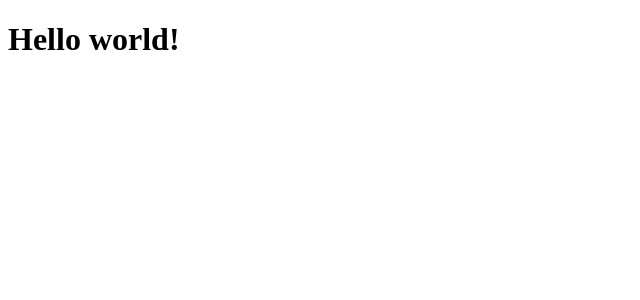
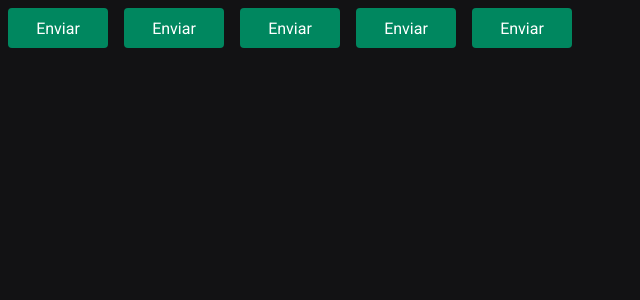
Before and after one commit to LusoNetto/timer-pomodoro-reactjs, a React (Vite) app: page / in a window 1280 px wide. Shown: the top 300 px of the page, without its empty margins (0-640 px from the left). Built offline with nearby package versions, Linux system fonts and the light colour scheme.

Commit message:
create base of project using style components

```diff
--- a/index.html
+++ b/index.html
@@ -2,6 +2,9 @@
 <html lang="en">
   <head>
     <meta charset="UTF-8" />
+    <link rel="preconnect" href="https://fonts.googleapis.com"/>
+    <link rel="preconnect" href="https://fonts.gstatic.com" crossorigin/>
+    <link href="https://fonts.googleapis.com/css2?family=Roboto+Mono:wght@700&family=Roboto:wght@400;700&display=swap" rel="stylesheet"/>
     <meta name="viewport" content="width=device-width, initial-scale=1.0" />
     <title>Ignite Timer</title>
   </head>
--- a/package.json
+++ b/package.json
@@ -9,8 +9,10 @@
     "preview": "vite preview"
   },
   "dependencies": {
+    "@types/styled-components": "^5.1.26",
     "react": "^18.2.0",
-    "react-dom": "^18.2.0"
+    "react-dom": "^18.2.0",
+    "styled-components": "^5.3.6"
   },
   "devDependencies": {
     "@types/react": "^18.0.24",
--- a/src/App.tsx
+++ b/src/App.tsx
@@ -1,9 +1,19 @@
-import { useState } from 'react'
+import {ThemeProvider} from 'styled-components'
+
+import { Button } from './components/Button'
+import { defaultTheme } from './themes/default'
+import { GlobalStyle } from './themes/global'
 
 export function App() {
-  const [count, setCount] = useState(0)
 
   return (
-    <h1>Hello world!</h1>
+    <ThemeProvider theme={defaultTheme}>
+      <Button variant='primary'/>
+      <Button variant='secundary'/>
+      <Button variant='danger'/>
+      <Button variant='sucess'/>
+      <Button/>
+      <GlobalStyle/>
+    </ThemeProvider>
   )
 }
--- /dev/null
+++ b/src/components/Button.styles.ts
@@ -0,0 +1,32 @@
+import styled, {css} from "styled-components";
+
+export type ButtonVariant = 'primary'|'secundary'|'danger'|'sucess';
+
+interface ButtonContainer{
+    variant: ButtonVariant;
+}
+
+const buttonVariants = {
+    primary: 'white',
+    secundary: 'gray',
+    danger: 'red',
+    sucess: 'green'
+};
+
+export const ButtonContainer = styled.button<ButtonContainer>`
+    width: 100px;
+    height: 40px;
+    border-radius: 4px;
+    border: 0;
+    margin: 8px;
+
+    background-color: ${props => props.theme["green-500"]};
+    color: ${props => props.theme.white};
+
+    /*${props => {
+        return css`
+            background-color: ${buttonVariants[props.variant]}
+        `
+    }}
+    */
+`
--- /dev/null
+++ b/src/components/Button.tsx
@@ -0,0 +1,11 @@
+import { ButtonContainer, ButtonVariant } from './Button.styles';
+
+interface ButtonProps {
+    variant?: ButtonVariant;
+}
+
+export function Button({variant = 'primary'}:ButtonProps) {
+    return(
+        <ButtonContainer variant={variant}>Enviar</ButtonContainer>
+    )
+}
--- /dev/null
+++ b/src/themes/default.ts
@@ -0,0 +1,21 @@
+export const defaultTheme = {
+    white: '#FFF',
+
+    'gray-100': '#E1E1E6',
+    'gray-300': '#C4C4CC',
+    'gray-400': '#8D8D99',
+    'gray-500': '#7C7C8A',
+    'gray-600': '#323238',
+    'gray-700': '#29292E',
+    'gray-800': '#202024',
+    'gray-900': '#121214',
+
+    'green-300': '#00B37E',
+    'green-500': '#00875F',
+    'green-700': '#015F43',
+
+    'red-500': '#AB222E',
+    'red-700': '#7A1921',
+
+    'yellow-500': '#FBA94C',
+  }
--- /dev/null
+++ b/src/themes/global.ts
@@ -0,0 +1,25 @@
+import { createGlobalStyle } from "styled-components";
+
+export const GlobalStyle = createGlobalStyle`
+    * {
+        margin: 0;
+        padding: 0;
+        box-sizing: border-box;
+    }
+
+    :focus {
+        outline: 0;
+        box-shadow: 0 0 0 2px ${props => props.theme["gray-500"]};
+    }
+
+    body {
+        background: ${props => props.theme["gray-900"]};
+        color: ${props => props.theme["gray-300"]};
+    }
+
+    body, input, textarea, button {
+        font-family: 'Roboto', sans-serif;
+        font-weight: 400;
+        font-size: 1rem;
+    }
+`
```
Also changed, not shown: src/@types/styled.d.ts (added, +8 -0 lines), 1 other file (tests, documents, lock files or other folders).
